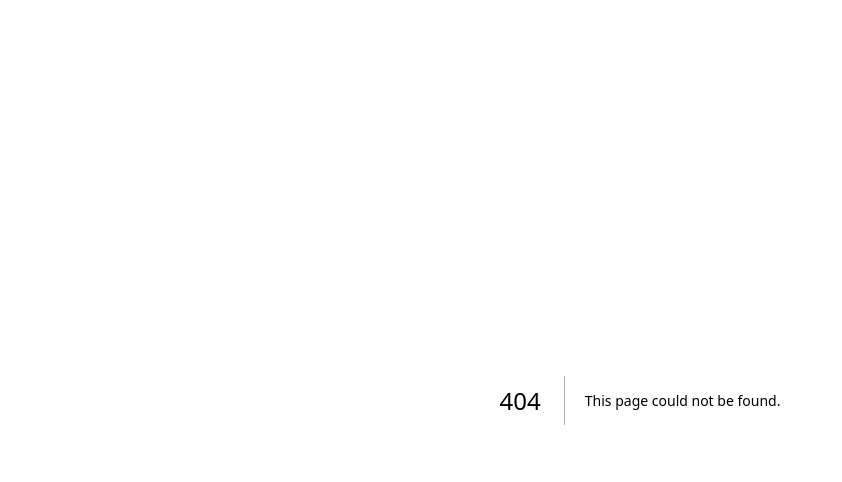
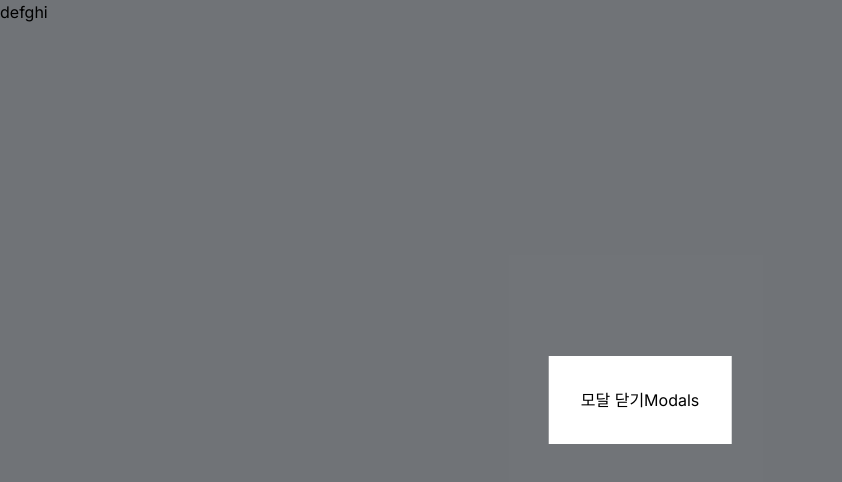
Before and after one commit to HabitPay/frontend, a Next.js app: page /test_page in a window 1280 px wide. Before the commit this address had no page. Shown: the top 482 px of the page, without its empty margins (0-842 px from the left). Built offline with nearby package versions, Linux system fonts and the light colour scheme.

Commit message:
create errorModal component & modal_test page#8

```diff
--- /dev/null
+++ b/src/app/components/errorModal.tsx
@@ -0,0 +1,27 @@
+"use client";
+
+import { ReactNode, useEffect } from "react";
+import ReactDOM from "react-dom";
+
+interface IModal {
+  open: boolean;
+  onClose: () => void;
+  children: ReactNode;
+}
+
+const ErrorModal = ({ open, onClose, children }: IModal) => {
+  if (!open) return null;
+
+  return ReactDOM.createPortal(
+    <>
+      <div className="fixed top-0 left-0 right-0 bottom-0 bg-black bg-opacity-50 z-50" />
+      <div className="fixed top-1/2 left-1/2 transform -translate-x-1/2 -translate-y-1/2 p-8 bg-white z-50">
+        <button onClick={onClose}>모달 닫기</button>
+        {children}
+      </div>
+    </>,
+    document.getElementById("modal-root") as HTMLElement
+  );
+};
+
+export default ErrorModal;
--- a/src/app/layout.tsx
+++ b/src/app/layout.tsx
@@ -16,7 +16,10 @@ export default function RootLayout({
 }) {
   return (
     <html lang="en">
-      <body className={inter.className}>{children}</body>
+      <body className={inter.className}>
+        {children}
+        <div id="modal-root"></div>
+      </body>
     </html>
   );
 }
--- /dev/null
+++ b/src/app/test_page/page.tsx
@@ -0,0 +1,23 @@
+"use client";
+
+import ErrorModal from "@app/components/errorModal";
+import { NextPage } from "next";
+import { useEffect, useState } from "react";
+
+const Page: NextPage = () => {
+  const [isModalOpen, setIsModalOpen] = useState(false);
+  useEffect(() => {
+    setIsModalOpen(true);
+  }, []);
+  return (
+    <div>
+      <span>def</span>
+      <span>ghi</span>
+      <ErrorModal open={isModalOpen} onClose={() => setIsModalOpen(false)}>
+        Modals
+      </ErrorModal>
+    </div>
+  );
+};
+
+export default Page;
```
Also changed, not shown: 1 other file (tests, documents, lock files or other folders).
